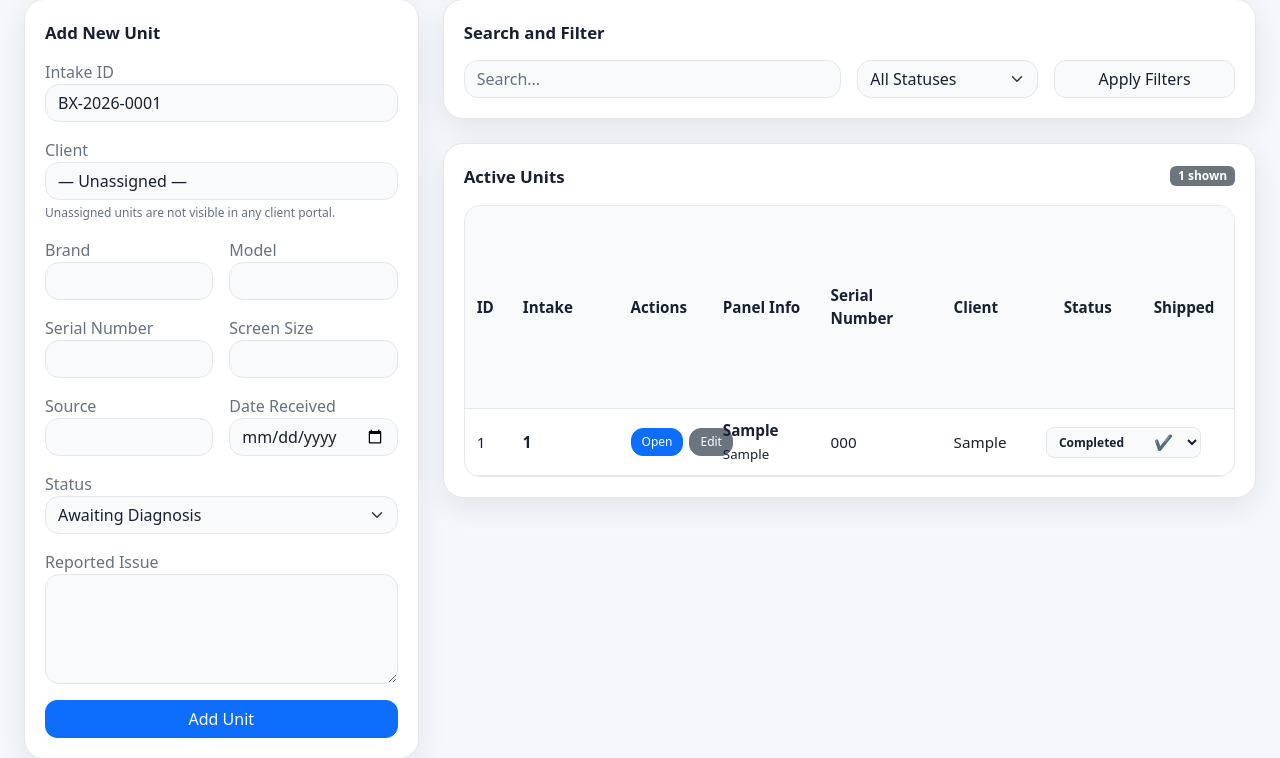
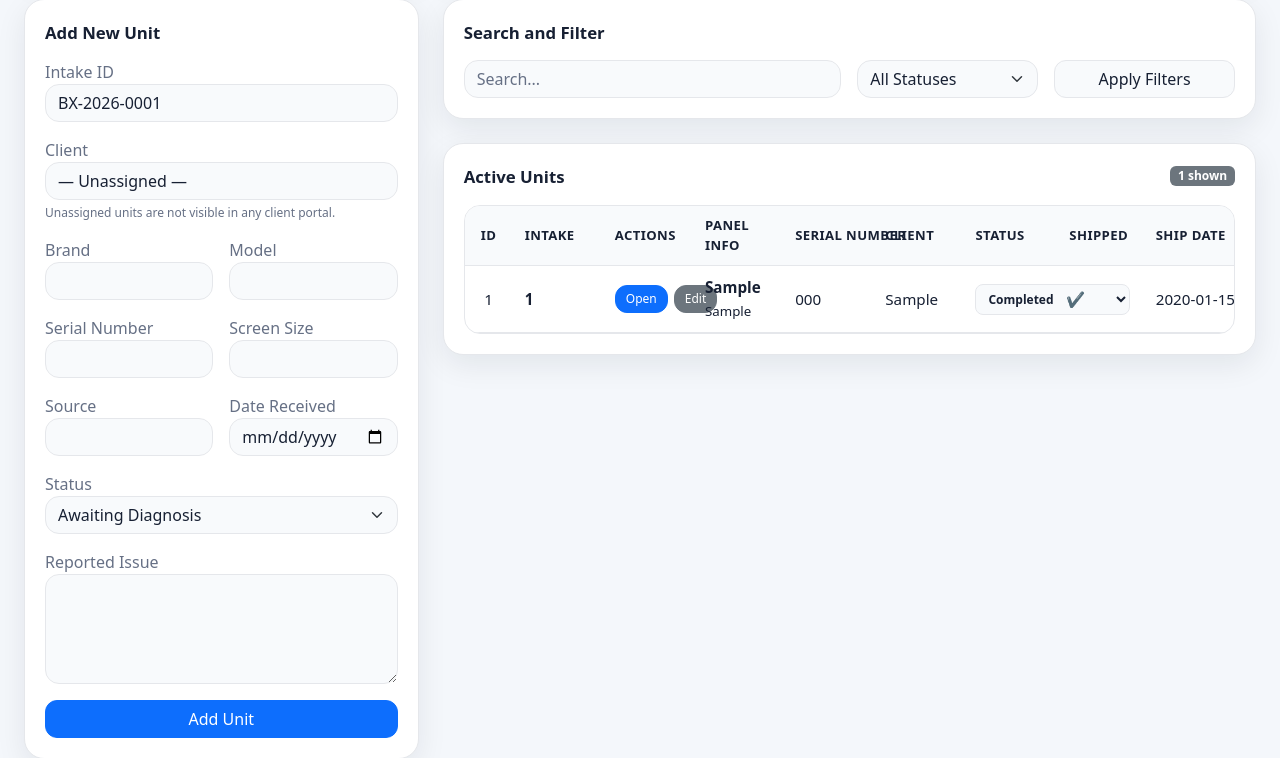
Before and after one commit to jralleman12A/pierson-repairs, a Flask app: page / in a window 1280 px wide. Shown: the part 281-1039 px from the top of the page. Run offline with Flask 3, Linux system fonts and the light colour scheme; the visitor is signed in with stand-in values (Sample User, id 1); tables that the repository leaves empty hold one stand-in row (values such as "Sample post"); some libraries are stand-ins or nearby versions.

Commit message:
Fix units table column sizing, remove orphaned easter egg handler

```diff
--- a/templates/base.html
+++ b/templates/base.html
@@ -249,6 +249,16 @@
             word-break: break-word;
         }
 
+        /* Header cells should hug their label, not stretch the row. */
+        .table thead th {
+            white-space: nowrap;
+            word-break: normal;
+            vertical-align: middle;
+            font-size: 0.82rem;
+            text-transform: uppercase;
+            letter-spacing: 0.4px;
+        }
+
         .status-badge {
             padding: 6px 10px;
             border-radius: 999px;
@@ -330,14 +340,6 @@
             border-radius: 14px;
         }
 
-        .units-table th:nth-child(1) { width: 6%; }
-        .units-table th:nth-child(2) { width: 14%; }
-        .units-table th:nth-child(3) { width: 12%; }
-        .units-table th:nth-child(4) { width: 14%; }
-        .units-table th:nth-child(5) { width: 16%; }
-        .units-table th:nth-child(6) { width: 12%; }
-        .units-table th:nth-child(7) { width: 14%; }
-        .units-table th:nth-child(8) { width: 12%; }
 
         @media (max-width: 1200px) {
             .table {
--- a/templates/index.html
+++ b/templates/index.html
@@ -78,21 +78,17 @@
     font-weight: bold;
 }
 
-.units-table th:nth-child(6),
-.units-table td:nth-child(6) {
-    min-width: 185px;
-}
-
-.units-table th:nth-child(7),
-.units-table td:nth-child(7) {
-    min-width: 80px;
-    text-align: center;
-}
-
-.units-table th:nth-child(8),
-.units-table td:nth-child(8) {
-    min-width: 110px;
-}
+/* Column sizing by name, not position — adding or moving a column
+   no longer shifts every rule after it. */
+.units-table .col-id      { width: 48px;  text-align: center; }
+.units-table .col-intake  { min-width: 130px; }
+.units-table .col-actions { min-width: 118px; }
+.units-table .col-panel   { min-width: 150px; white-space: normal; }
+.units-table .col-serial  { min-width: 140px; font-variant-numeric: tabular-nums; }
+.units-table .col-client  { min-width: 150px; max-width: 200px; white-space: normal; }
+.units-table .col-status  { min-width: 175px; }
+.units-table .col-shipped { min-width: 80px;  text-align: center; }
+.units-table .col-date    { min-width: 105px; }
 </style>
 
 <div class="row g-3 mb-4">
@@ -104,7 +100,7 @@
     </div>
 
     <div class="col-md-6 col-xl-2">
-        <div class="stat-card stat-awaiting" id="easter-egg-trigger" onclick="eggClick()" style="cursor:pointer;" title="">
+        <div class="stat-card stat-awaiting">
             <div class="stat-label">Awaiting</div>
             <div class="stat-value">{{ counts["Awaiting Diagnosis"] }}</div>
         </div>
@@ -311,15 +307,15 @@
 
                         <thead>
                             <tr>
-                                <th>ID</th>
-                                <th>Intake</th>
-                                <th>Actions</th>
-                                <th>Panel Info</th>
-                                <th>Serial Number</th>
-                                <th>Client</th>
-                                <th>Status</th>
-                                <th>Shipped</th>
-                                <th>Ship Date</th>
+                                <th class="col-id">ID</th>
+                                <th class="col-intake">Intake</th>
+                                <th class="col-actions">Actions</th>
+                                <th class="col-panel">Panel Info</th>
+                                <th class="col-serial">Serial Number</th>
+                                <th class="col-client">Client</th>
+                                <th class="col-status">Status</th>
+                                <th class="col-shipped">Shipped</th>
+                                <th class="col-date">Ship Date</th>
                             </tr>
                         </thead>
 
@@ -328,13 +324,13 @@
                             {% for unit in units %}
                             <tr>
 
-                                <td>{{ unit["id"] }}</td>
+                                <td class="col-id">{{ unit["id"] }}</td>
 
-                                <td>
+                                <td class="col-intake">
                                     <strong>{{ unit["intake_id"] }}</strong>
                                 </td>
 
-                                <td>
+                                <td class="col-actions">
                                     <div class="panel-actions">
 
                                         <a href="{{ url_for('unit_detail', unit_id=unit['id']) }}"
@@ -350,13 +346,13 @@
                                     </div>
                                 </td>
 
-                                <td>
-                                    <strong>{{ unit["brand"] or "" }}</strong><br>
+                                <td class="col-panel">
+                                    <strong>{{ unit["brand"] or "—" }}</strong><br>
                                     <small>{{ unit["model"] or "" }}</small>
                                 </td>
 
-                                <td>{{ unit["serial_number"] or "" }}</td>
-                                <td>
+                                <td class="col-serial">{{ unit["serial_number"] or "" }}</td>
+                                <td class="col-client">
                                     {% if unit.client %}{{ unit.client.company }}
                                     {% else %}<span style="color:var(--muted);">Unassigned</span>{% endif %}
                                 </td>
@@ -381,7 +377,7 @@
                                     {% endif %}
                                 </td>
 
-                                <td>{{ unit["shipped_back_date"] or "" }}</td>
+                                <td class="col-date">{{ unit["shipped_back_date"] or "—" }}</td>
 
                             </tr>
                             {% endfor %}
```
